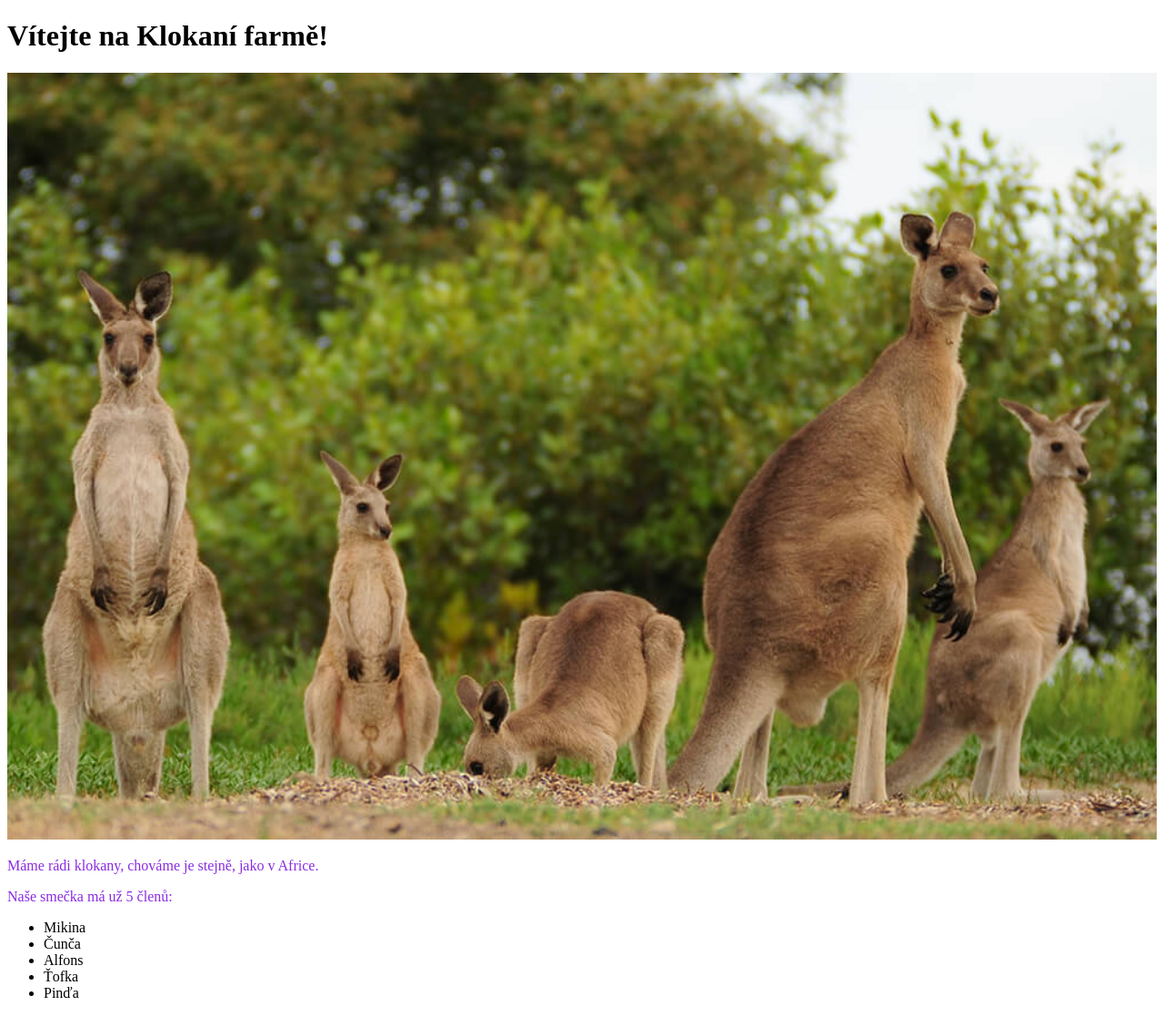
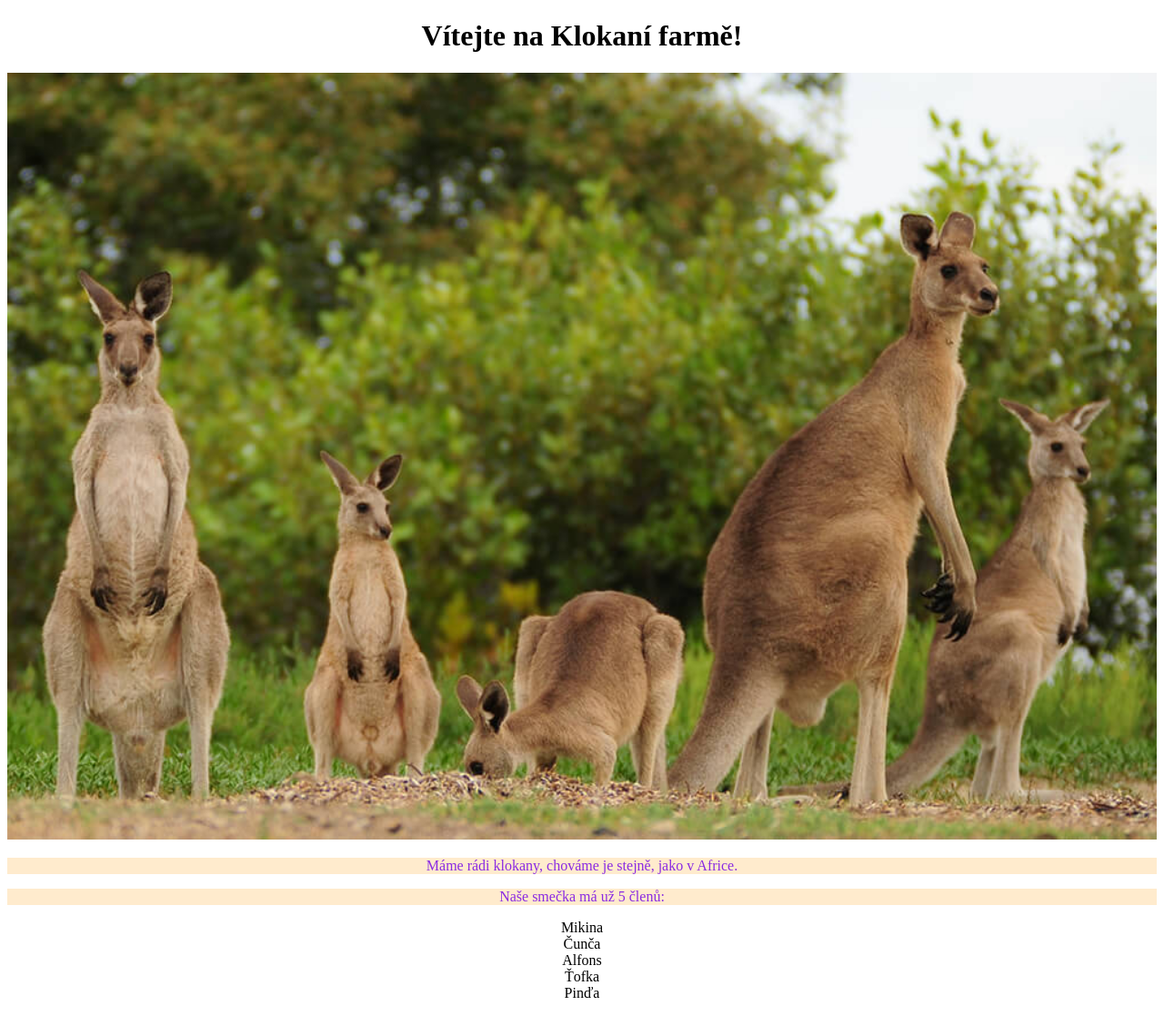
Before and after one commit to jficz/rg-spoluprace, a plain HTML site: page index.html in a window 1280 px wide. Shown: the whole page at 91% size. Drawn offline with Linux system fonts and the light colour scheme.

Commit message:
Change styles

```diff
--- a/style.css
+++ b/style.css
@@ -1,7 +1,20 @@
 img {
-    width: 100%;
+  width: 100%;
 }
 
 p {
-    color: blueviolet
+  color: blueviolet;
+  background-color: blanchedalmond;
+  text-align: center;
 }
+
+h1 {
+  text-align: center;
+}
+
+ul {
+  text-align: center;
+  list-style-type: none;
+  margin: 0;
+  padding: 0;
+}
```
